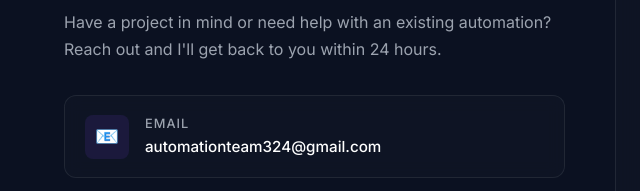
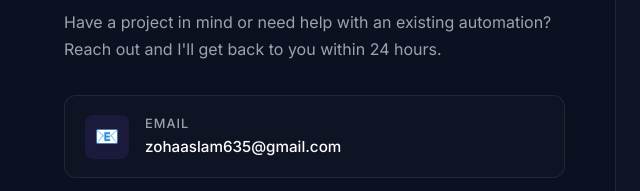
Before and after one commit to vu-BBA/Zoha-Aslam-portfolio, a plain HTML site: page index.html in a window 1280 px wide. Shown: the part 5225-5416 px from the top of the page, 0-640 px from the left. Drawn offline with Linux system fonts and the light colour scheme.

Commit message:
Update email and LinkedIn links in footer

```diff
--- a/index.html
+++ b/index.html
@@ -1929,7 +1929,7 @@
               <div class="cd-content">
                 <div class="cd-label">Email</div>
                 <div class="cd-value">
-                  <a href="mailto:automationteam324@gmail.com">automationteam324@gmail.com</a>
+                  <a href="zohaaslam635@gmail.com">zohaaslam635@gmail.com</a>
                 </div>
               </div>
             </div>
@@ -2007,10 +2007,10 @@
           <a href="https://github.com/automationteam324-ctrl" target="_blank" aria-label="GitHub">
             <svg width="20" height="20" viewBox="0 0 24 24" fill="none" stroke="currentColor" stroke-width="2" stroke-linecap="round" stroke-linejoin="round"><path d="M9 19c-5 1.5-5-2.5-7-3m14 6v-3.87a3.37 3.37 0 0 0-.94-2.61c3.14-.35 6.44-1.54 6.44-7A5.44 5.44 0 0 0 20 4.77 5.07 5.07 0 0 0 19.91 1S18.73.65 16 2.48a13.38 13.38 0 0 0-7 0C6.27.65 5.09 1 5.09 1A5.07 5.07 0 0 0 5 4.77a5.44 5.44 0 0 0-1.5 3.78c0 5.42 3.3 6.61 6.44 7A3.37 3.37 0 0 0 9 18.13V22"/></svg>
           </a>
-          <a href="https://www.linkedin.com/in/zoha-aslam-b89b823a4" target="_blank" aria-label="LinkedIn">
+          <a href="https://www.linkedin.com/in/zoha-aslam-73b8a6436" target="_blank" aria-label="LinkedIn">
             <svg width="20" height="20" viewBox="0 0 24 24" fill="none" stroke="currentColor" stroke-width="2" stroke-linecap="round" stroke-linejoin="round"><path d="M16 8a6 6 0 0 1 6 6v7h-4v-7a2 2 0 0 0-2-2 2 2 0 0 0-2 2v7h-4v-7a6 6 0 0 1 6-6z"/><rect x="2" y="9" width="4" height="12"/><circle cx="4" cy="4" r="2"/></svg>
           </a>
-          <a href="mailto:automationteam324@gmail.com" aria-label="Email">
+          <a href="zohaaslam635@gmail.com" aria-label="Email">
             <svg width="20" height="20" viewBox="0 0 24 24" fill="none" stroke="currentColor" stroke-width="2" stroke-linecap="round" stroke-linejoin="round"><path d="M4 4h16c1.1 0 2 .9 2 2v12c0 1.1-.9 2-2 2H4c-1.1 0-2-.9-2-2V6c0-1.1.9-2 2-2z"/><polyline points="22,6 12,13 2,6"/></svg>
           </a>
         </div>
```
